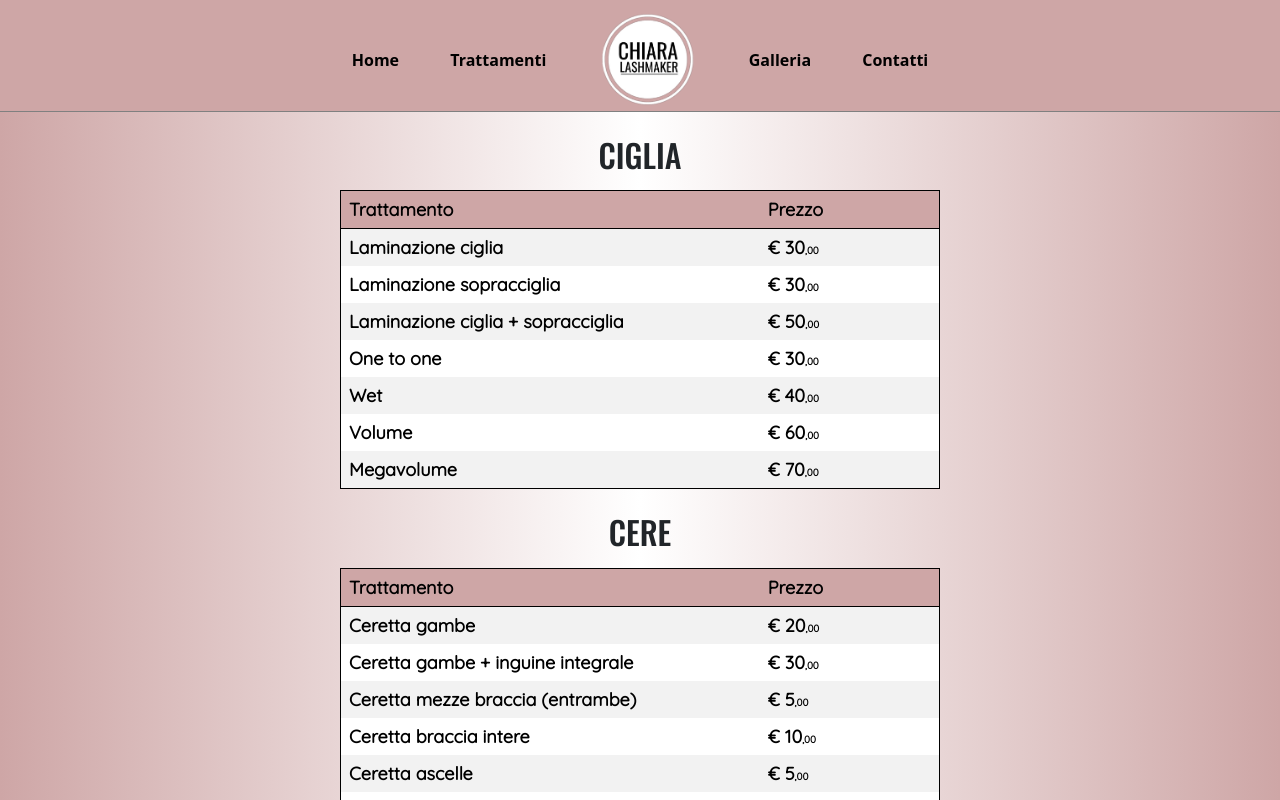
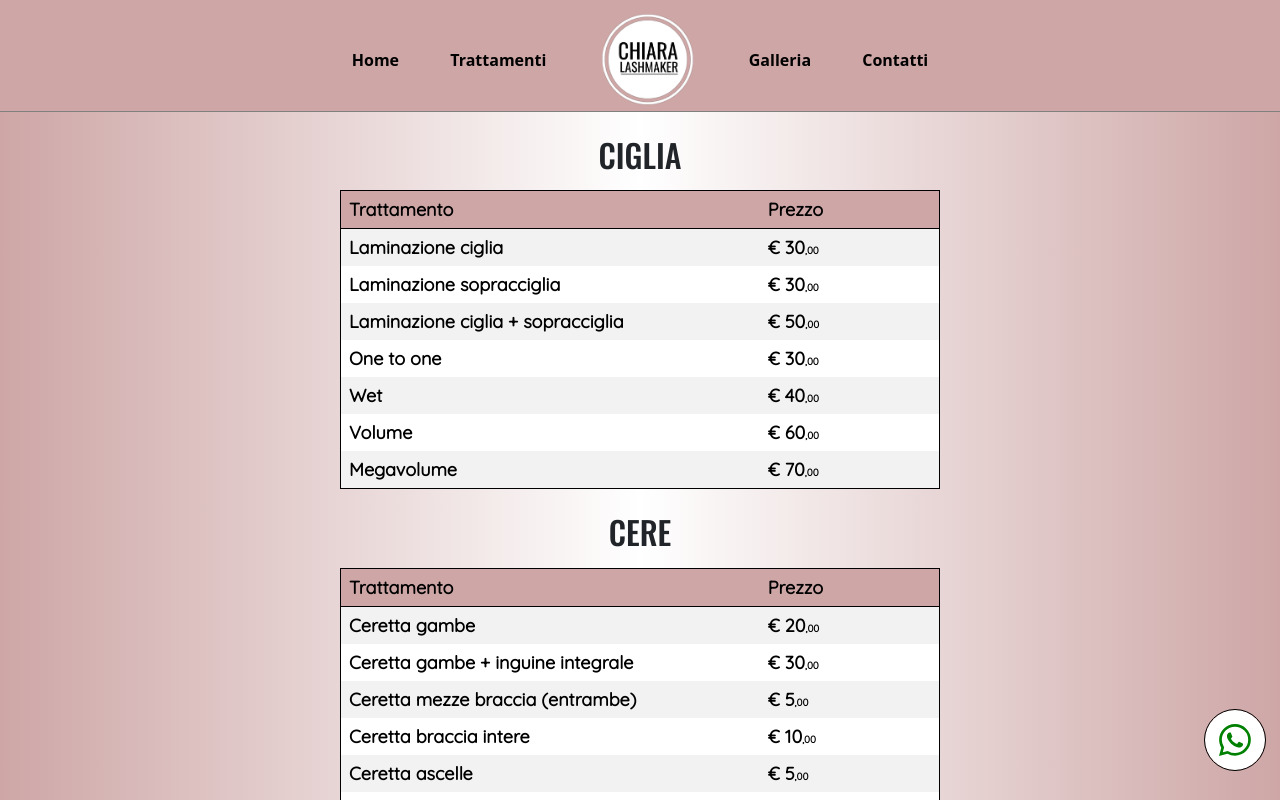
Before and after one commit to Massolinii/chiara_bonanzinga_estetica, a React (Create React App) app: page /trattamenti in a window 1280 px wide. Built offline with nearby package versions, Linux system fonts and the light colour scheme.

Commit message:
added whatsapp button

```diff
--- a/src/App.js
+++ b/src/App.js
@@ -6,6 +6,7 @@
 import Trattamenti from "./components/Trattamenti";
 import ScrollToTop from "./components/ScrollToTop";
 import Galleria from "./components/Galleria";
+import WhatsAppButton from "./components/WhatsApp";
 
 function App() {
   return (
@@ -18,6 +19,7 @@
           <Route path="/trattamenti" element={<Trattamenti />} />
           <Route path="/galleria" element={<Galleria />} />
         </Routes>
+        <WhatsAppButton />
       </div>
     </Router>
   );
--- /dev/null
+++ b/src/components/Contatti.jsx
@@ -0,0 +1,16 @@
+import { Col, Container, Row } from "react-bootstrap";
+
+export default function Contatti() {
+  return (
+    <Container fluid className="container-section py-4">
+      <Row className="justify-content-center">
+        <Col xs={11} md={9} lg={7} className="p-3 px-4 full-width-link">
+          <p>
+            Puoi raggiungerci al numero:
+            <a href="tel:+39123456789"> 3479844653</a>
+          </p>
+        </Col>
+      </Row>
+    </Container>
+  );
+}
--- a/src/components/ContattiHome.jsx
+++ /dev/null
@@ -1,13 +0,0 @@
-import { Col, Container, Row } from "react-bootstrap";
-
-export default function ContattiHome() {
-  return (
-    <Container fluid className="container-section py-4">
-      <Row className="justify-content-center">
-        <Col xs={11} md={9} lg={7} className="p-3 px-4">
-          <h2>Contatti</h2>
-        </Col>
-      </Row>
-    </Container>
-  );
-}
--- a/src/components/Home.jsx
+++ b/src/components/Home.jsx
@@ -2,7 +2,7 @@
 import ChiaraLashmaker from "./ChiaraLashmaker";
 import ScopriServizi from "./ScopriTrattamenti";
 import { Container } from "react-bootstrap";
-import ContattiHome from "./ContattiHome";
+import Contatti from "./Contatti";
 
 export default function Home() {
   return (
@@ -11,7 +11,7 @@
         <ChiaraLashmaker />
         <HomeCarousel />
         <ScopriServizi />
-        <ContattiHome />
+        <Contatti />
       </Container>
     </div>
   );
--- a/src/components/NavBar.jsx
+++ b/src/components/NavBar.jsx
@@ -15,6 +15,7 @@
             src="/logo_chiara.webp"
             alt="logo Chiara Lashmaker"
             className="navbar-logo navbar-logo-mobile"
+            onClick={() => setExpanded(false)}
           />
         </Navbar.Brand>
         <Navbar.Toggle
@@ -44,6 +45,7 @@
                 src="/logo_chiara.webp"
                 alt="logo Chiara Lashmaker"
                 className="navbar-logo"
+                onClick={() => setExpanded(false)}
               />
             </Navbar.Brand>
 
@@ -56,7 +58,7 @@
             </Link>
 
             <Link
-              to="/certificati"
+              to="/#contatti"
               className="full-width-link navbar-link-others mobile-border-bottom"
               onClick={() => setExpanded(false)}
             >
--- /dev/null
+++ b/src/components/WhatsApp.jsx
@@ -0,0 +1,24 @@
+import React from "react";
+import "../css/WhatsApp.css";
+
+export default function WhatsApp() {
+  return (
+    <a
+      href="https://wa.me/393479844653"
+      className="whatsapp-button"
+      target="_blank"
+      rel="noopener noreferrer"
+    >
+      <svg
+        xmlns="http://www.w3.org/2000/svg"
+        width="32"
+        height="32"
+        fill="green"
+        viewBox="0 0 16 16"
+      >
+        {" "}
+        <path d="M13.601 2.326A7.854 7.854 0 0 0 7.994 0C3.627 0 .068 3.558.064 7.926c0 1.399.366 2.76 1.057 3.965L0 16l4.204-1.102a7.933 7.933 0 0 0 3.79.965h.004c4.368 0 7.926-3.558 7.93-7.93A7.898 7.898 0 0 0 13.6 2.326zM7.994 14.521a6.573 6.573 0 0 1-3.356-.92l-.24-.144-2.494.654.666-2.433-.156-.251a6.56 6.56 0 0 1-1.007-3.505c0-3.626 2.957-6.584 6.591-6.584a6.56 6.56 0 0 1 4.66 1.931 6.557 6.557 0 0 1 1.928 4.66c-.004 3.639-2.961 6.592-6.592 6.592zm3.615-4.934c-.197-.099-1.17-.578-1.353-.646-.182-.065-.315-.099-.445.099-.133.197-.513.646-.627.775-.114.133-.232.148-.43.05-.197-.1-.836-.308-1.592-.985-.59-.525-.985-1.175-1.103-1.372-.114-.198-.011-.304.088-.403.087-.088.197-.232.296-.346.1-.114.133-.198.198-.33.065-.134.034-.248-.015-.347-.05-.099-.445-1.076-.612-1.47-.16-.389-.323-.335-.445-.34-.114-.007-.247-.007-.38-.007a.729.729 0 0 0-.529.247c-.182.198-.691.677-.691 1.654 0 .977.71 1.916.81 2.049.098.133 1.394 2.132 3.383 2.992.47.205.84.326 1.129.418.475.152.904.129 1.246.08.38-.058 1.171-.48 1.338-.943.164-.464.164-.86.114-.943-.049-.084-.182-.133-.38-.232z" />{" "}
+      </svg>
+    </a>
+  );
+}
--- /dev/null
+++ b/src/css/WhatsApp.css
@@ -0,0 +1,11 @@
+.whatsapp-button {
+  position: fixed;
+  bottom: 30px;
+  right: 15px;
+  z-index: 1000;
+  padding: 1%;
+  border: 1px solid white;
+  border-radius: 100px;
+  background: white;
+  outline: 1px solid black;
+}
```
